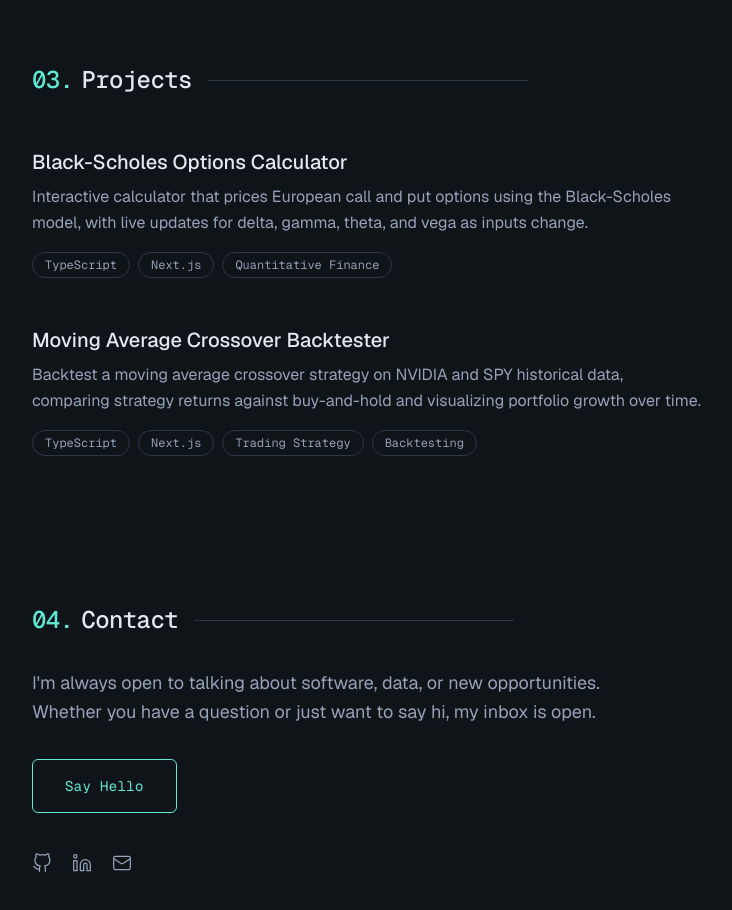
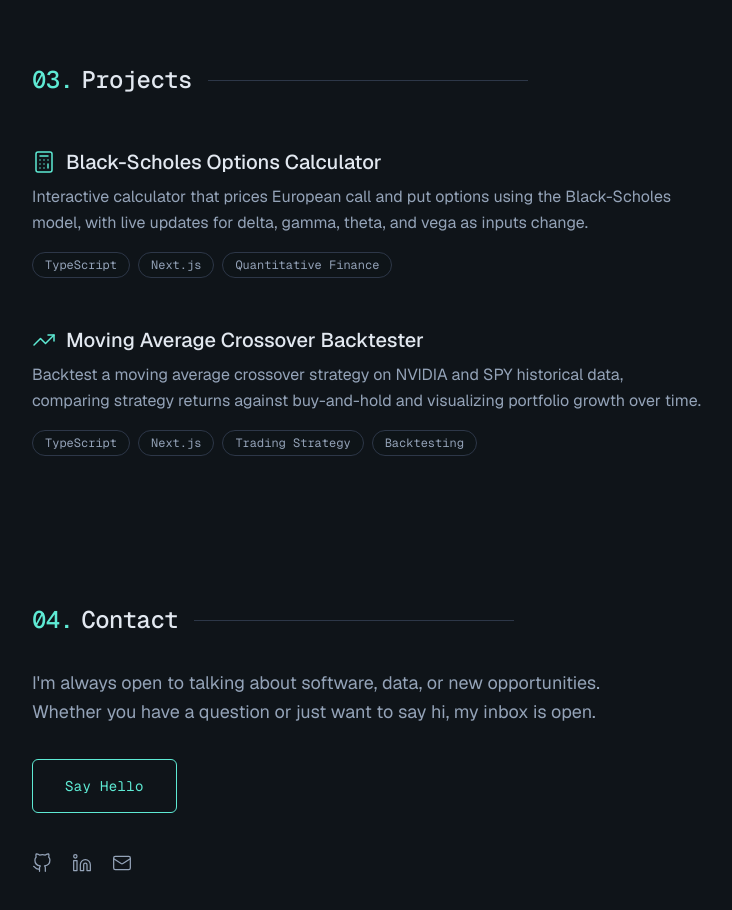
Before and after one commit to elaineewu/personal-website, a Next.js app: page / in a window 1280 px wide. Shown: the part 1360-2270 px from the top of the page, without its empty margins (384-1116 px from the left). Built offline with nearby package versions, Linux system fonts and the light colour scheme.

Commit message:
Make project cards fully clickable, add icons

```diff
--- a/package.json
+++ b/package.json
@@ -9,6 +9,7 @@
     "lint": "eslint"
   },
   "dependencies": {
+    "lucide-react": "^1.21.0",
     "next": "16.2.9",
     "react": "19.2.4",
     "react-dom": "19.2.4",
--- a/src/components/Projects.tsx
+++ b/src/components/Projects.tsx
@@ -1,3 +1,4 @@
+import { Calculator, TrendingUp, type LucideIcon } from "lucide-react";
 import Link from "next/link";
 import RevealOnScroll from "./RevealOnScroll";
 import SectionHeading from "./SectionHeading";
@@ -6,6 +7,7 @@ type Project = {
   title: string;
   description: string;
   tags: string[];
+  icon: LucideIcon;
   href?: string;
   github?: string;
 };
@@ -16,6 +18,7 @@ const projects: Project[] = [
     description:
       "Interactive calculator that prices European call and put options using the Black-Scholes model, with live updates for delta, gamma, theta, and vega as inputs change.",
     tags: ["TypeScript", "Next.js", "Quantitative Finance"],
+    icon: Calculator,
     href: "/projects/options-calculator",
     github: "https://github.com/elaineewu/options-calculator",
   },
@@ -24,6 +27,7 @@ const projects: Project[] = [
     description:
       "Backtest a moving average crossover strategy on NVIDIA and SPY historical data, comparing strategy returns against buy-and-hold and visualizing portfolio growth over time.",
     tags: ["TypeScript", "Next.js", "Trading Strategy", "Backtesting"],
+    icon: TrendingUp,
     href: "/projects/ma-backtester",
     github: "https://github.com/elaineewu/ma-backtester",
   },
@@ -96,18 +100,16 @@ export default function Projects() {
         {projects.map((project, index) => {
           const isExternal = project.href?.startsWith("http") ?? false;
 
-          return (
-            <li key={project.title}>
-              <RevealOnScroll delay={index * 120}>
-                <article className="group relative -mx-4 rounded-lg px-4 py-5 transition-all duration-200 hover:bg-surface sm:-mx-6 sm:px-6">
+          const cardContent = (
             <div className="flex items-start justify-between gap-4">
               <div className="min-w-0 flex-1">
-                      <h3 className="mb-2 text-lg font-medium text-foreground transition-colors group-hover:text-accent sm:text-xl">
-                        {project.href && !isExternal ? (
-                          <Link href={project.href}>{project.title}</Link>
-                        ) : (
-                          project.title
-                        )}
+                <h3 className="mb-2 flex items-center gap-2.5 text-lg font-medium text-foreground transition-colors group-hover:text-accent sm:text-xl">
+                  <project.icon
+                    className="h-6 w-6 shrink-0 text-accent"
+                    strokeWidth={1.5}
+                    aria-hidden="true"
+                  />
+                  {project.title}
                 </h3>
                 <p className="mb-4 max-w-2xl text-sm leading-relaxed text-muted sm:text-base">
                   {project.description}
@@ -124,14 +126,40 @@ export default function Projects() {
                 </ul>
               </div>
               {(project.href || project.github) && (
-                      <div className="mt-1 flex shrink-0 items-center gap-3 opacity-0 transition-all duration-200 group-hover:opacity-100">
+                <div
+                  className="mt-1 w-[4.5rem] shrink-0"
+                  aria-hidden="true"
+                />
+              )}
+            </div>
+          );
+
+          return (
+            <li key={project.title}>
+              <RevealOnScroll delay={index * 120}>
+                <article className="group relative -mx-4 rounded-lg transition-all duration-200 hover:bg-surface sm:-mx-6">
+                  {project.href && !isExternal ? (
+                    <Link
+                      href={project.href}
+                      className="block rounded-lg px-4 py-5 sm:px-6"
+                      aria-label={`View ${project.title}`}
+                    >
+                      {cardContent}
+                    </Link>
+                  ) : (
+                    <div className="rounded-lg px-4 py-5 sm:px-6">
+                      {cardContent}
+                    </div>
+                  )}
+                  {(project.href || project.github) && (
+                    <div className="pointer-events-none absolute right-4 top-5 flex items-center gap-3 opacity-0 transition-all duration-200 group-hover:opacity-100 sm:right-6">
                       {project.github && (
                         <a
                           href={project.github}
                           target="_blank"
                           rel="noopener noreferrer"
                           aria-label={`View ${project.title} on GitHub (opens in new tab)`}
-                            className="text-muted transition-colors hover:text-accent"
+                          className="pointer-events-auto relative z-10 text-muted transition-colors hover:text-accent"
                         >
                           <GitHubIcon />
                         </a>
@@ -143,22 +171,17 @@ export default function Projects() {
                             target="_blank"
                             rel="noopener noreferrer"
                             aria-label={`View ${project.title} (opens in new tab)`}
-                              className="text-muted transition-colors hover:text-accent"
+                            className="pointer-events-auto relative z-10 text-muted transition-colors hover:text-accent"
                           >
                             <ExternalLinkIcon />
                           </a>
                         ) : (
-                            <Link
-                              href={project.href}
-                              aria-label={`View ${project.title}`}
-                              className="text-muted transition-colors hover:text-accent"
-                            >
+                          <span className="text-muted" aria-hidden="true">
                             <InternalLinkIcon />
-                            </Link>
+                          </span>
                         ))}
                     </div>
                   )}
-                  </div>
                   <div
                     className="pointer-events-none absolute inset-0 rounded-lg border border-transparent transition-colors duration-200 group-hover:border-accent/20"
                     aria-hidden="true"
```
Also changed, not shown: 1 other file (tests, documents, lock files or other folders). Lines whose indentation alone changed are shown as unchanged.
